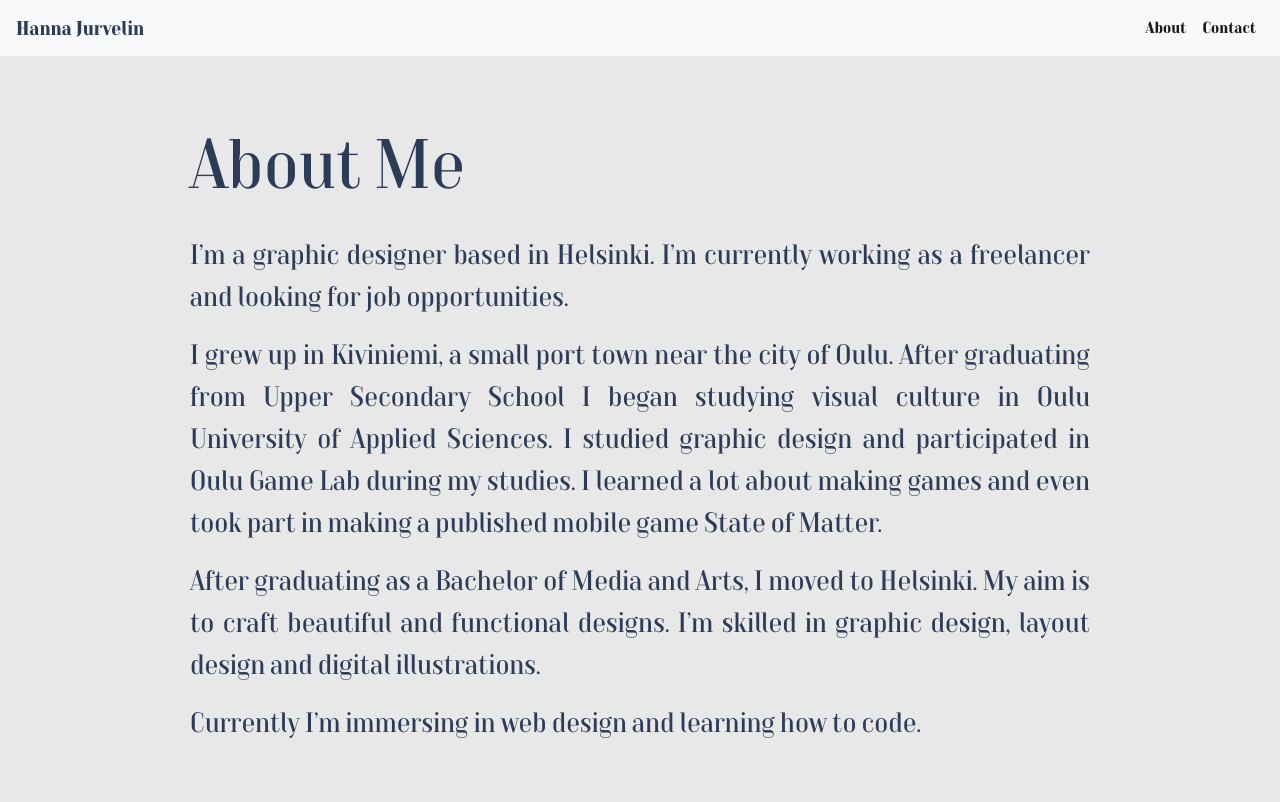
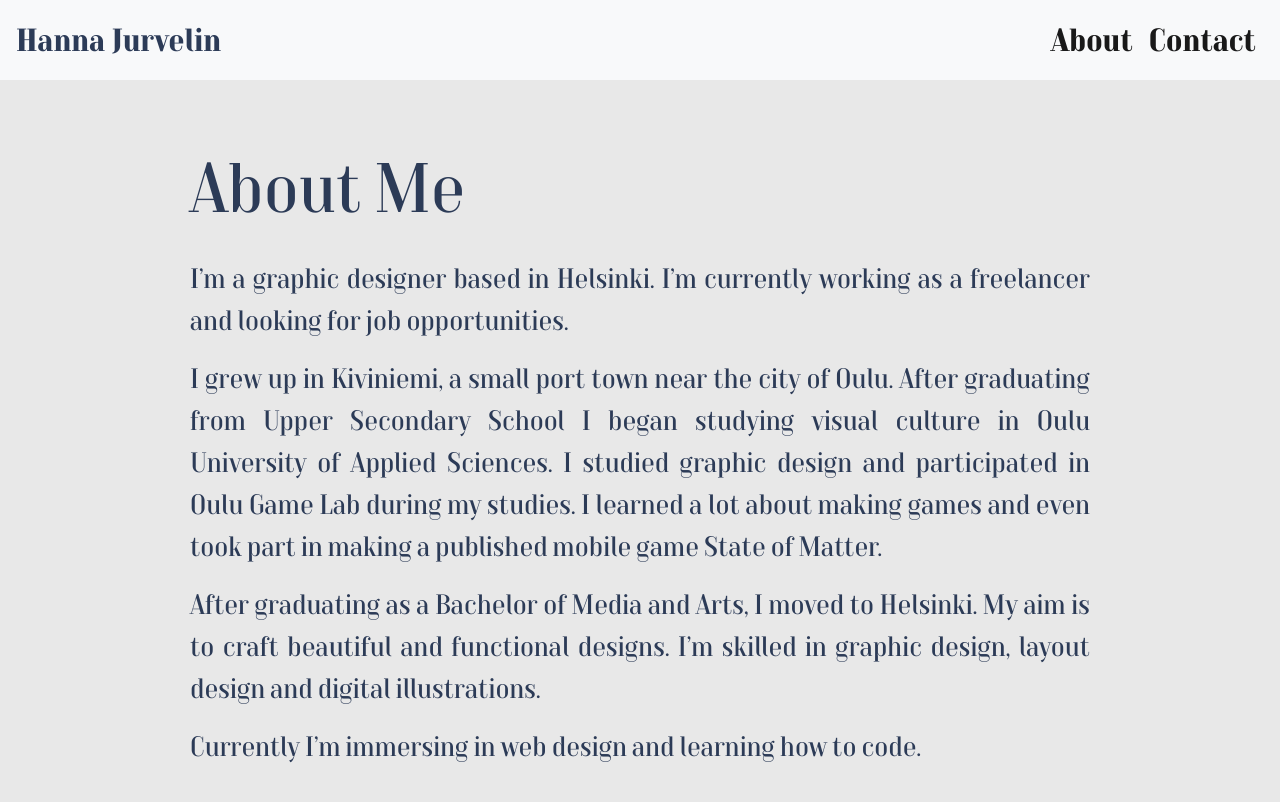
Before and after one commit to HannaJurvelin/hannajurvelin, a Jekyll site: the page built from about.md, in a window 1280 px wide. Shown: the top 802 px of the page. Built offline with Jekyll 4.4.1, drawn with Linux system fonts in a browser that asks for light colours; nearby versions of some CDN libraries.

Commit message:
Small tweaks

```diff
--- a/_includes/footer.html
+++ b/_includes/footer.html
@@ -1,3 +1,6 @@
+<footer>
+
+</footer>
 <script src="{{site.baseurl}}/js/jquery.js"></script>
 <script src="https://stackpath.bootstrapcdn.com/bootstrap/4.2.1/js/bootstrap.min.js" integrity="sha384-B0UglyR+jN6CkvvICOB2joaf5I4l3gm9GU6Hc1og6Ls7i6U/mkkaduKaBhlAXv9k" crossorigin="anonymous"></script>
 <script src="{{site.baseurl}}/js/script.js"></script>
--- a/css/main.css
+++ b/css/main.css
@@ -218,3 +218,7 @@ p#cf7_controls {
     right: 0;
     position: absolute;
 }
+
+nav a{
+    font-size: 32px !important;
+}
```
